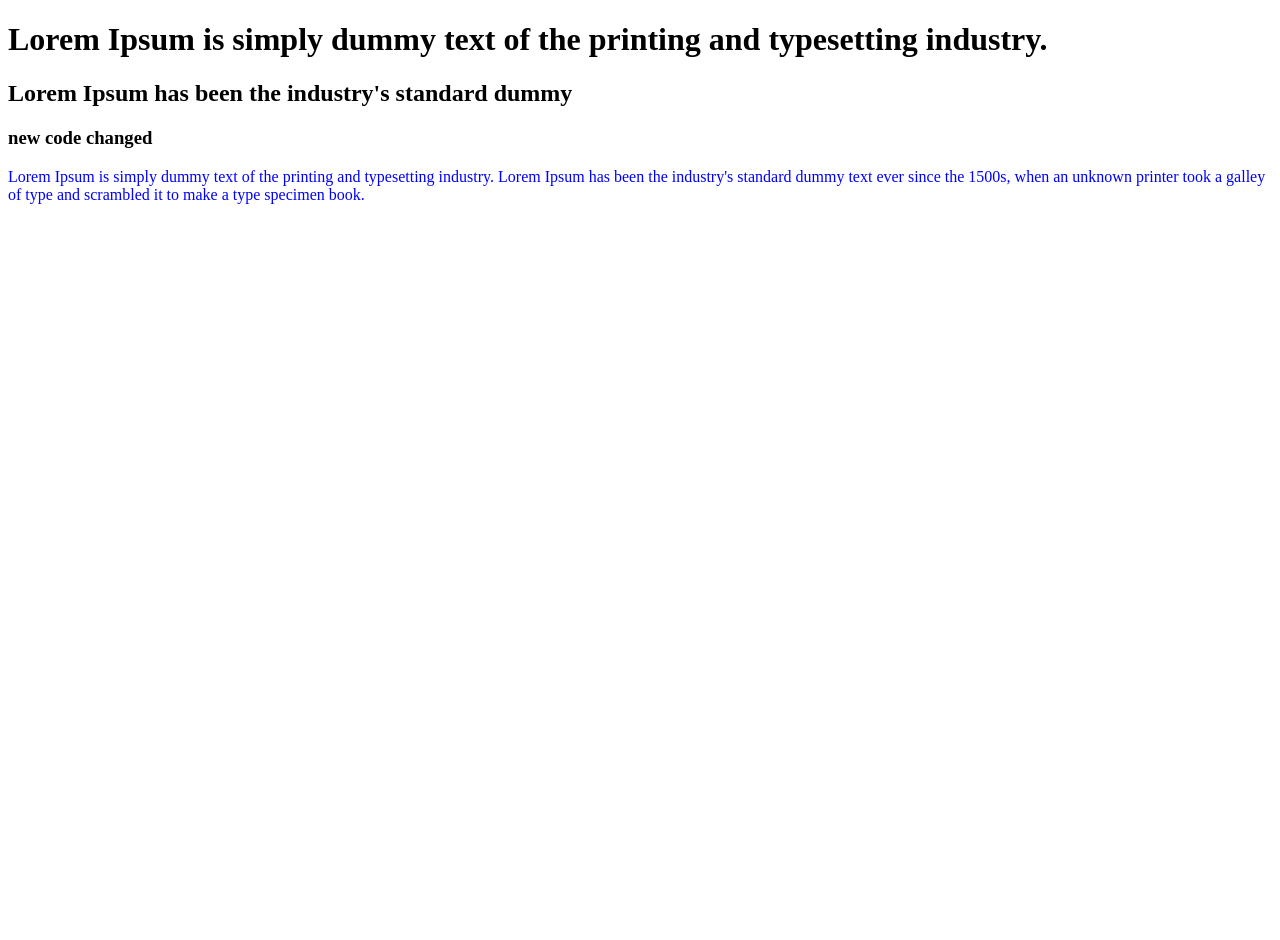
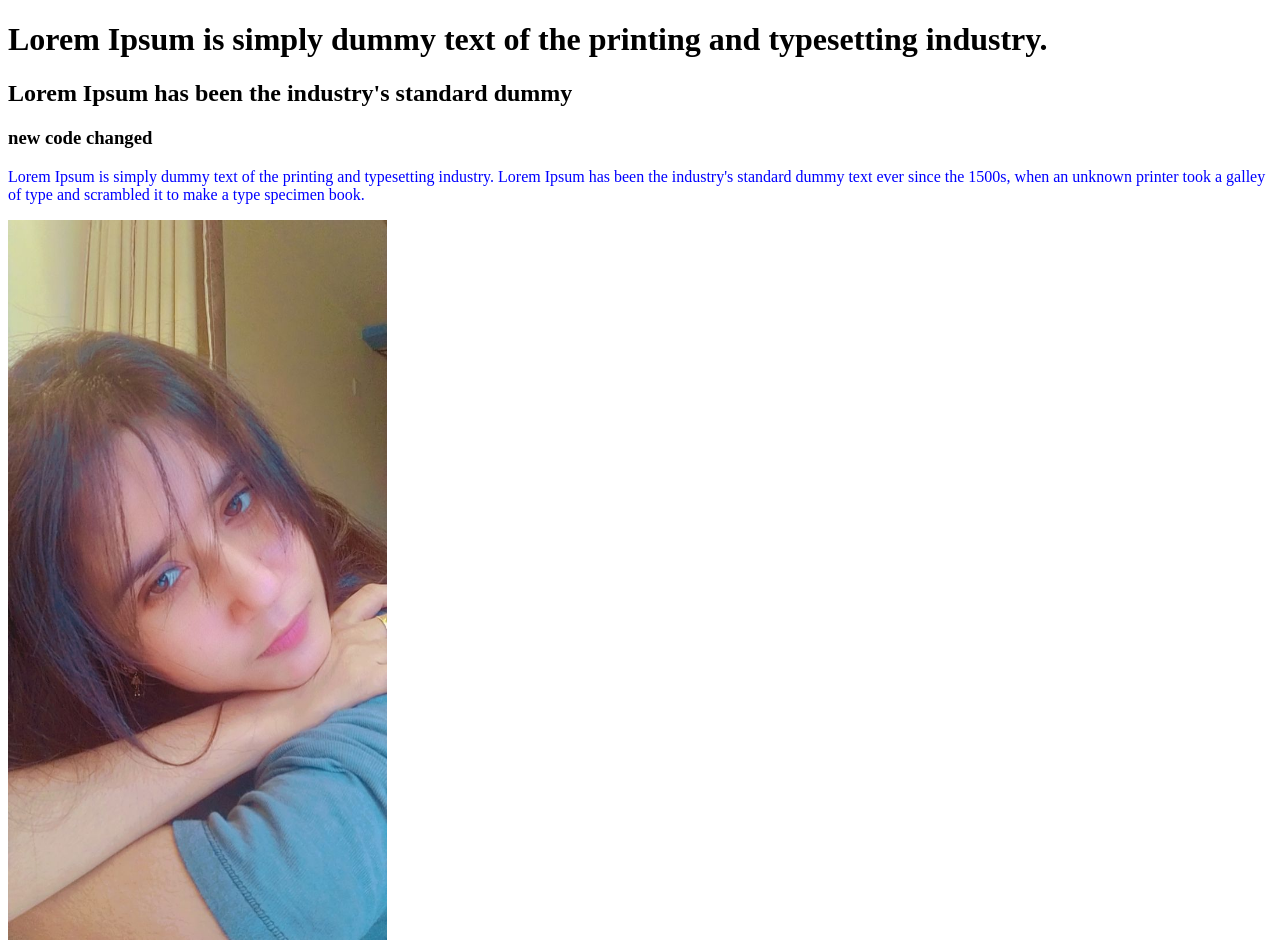
Before and after one commit to roshnirifa/my-first-repo, a plain HTML site: page index.html in a window 1280 px wide. Before the commit the page ends 800 px from the top, so only its background shows below. Drawn offline with Linux system fonts and the light colour scheme.

Commit message:
image added

```diff
--- a/index.html
+++ b/index.html
@@ -5,13 +5,14 @@
     <meta http-equiv="X-UA-Compatible" content="IE=edge">
     <meta name="viewport" content="width=device-width, initial-scale=1.0">
     <title>my first repo</title>
- <link rel="stylesheet" href="style.css">
+    <link rel="stylesheet" href="style.css">
 </head>
 <body>
     <h1>Lorem Ipsum is simply dummy text of the printing and typesetting industry.</h1>
     <h2>Lorem Ipsum has been the industry's standard dummy</h2>
     <h3>new code changed</h3>
     <p>Lorem Ipsum is simply dummy text of the printing and typesetting industry. Lorem Ipsum has been the industry's standard dummy text ever since the 1500s, when an unknown printer took a galley of type and scrambled it to make a type specimen book. </p>
+    <img src="rifa.jpg" alt="" style="width: 30%;">
 
 </body>
 </html>
```
Also changed, not shown: Snapchat-146825722.jpg (added), rifa.jpg (added), 1 other file.
